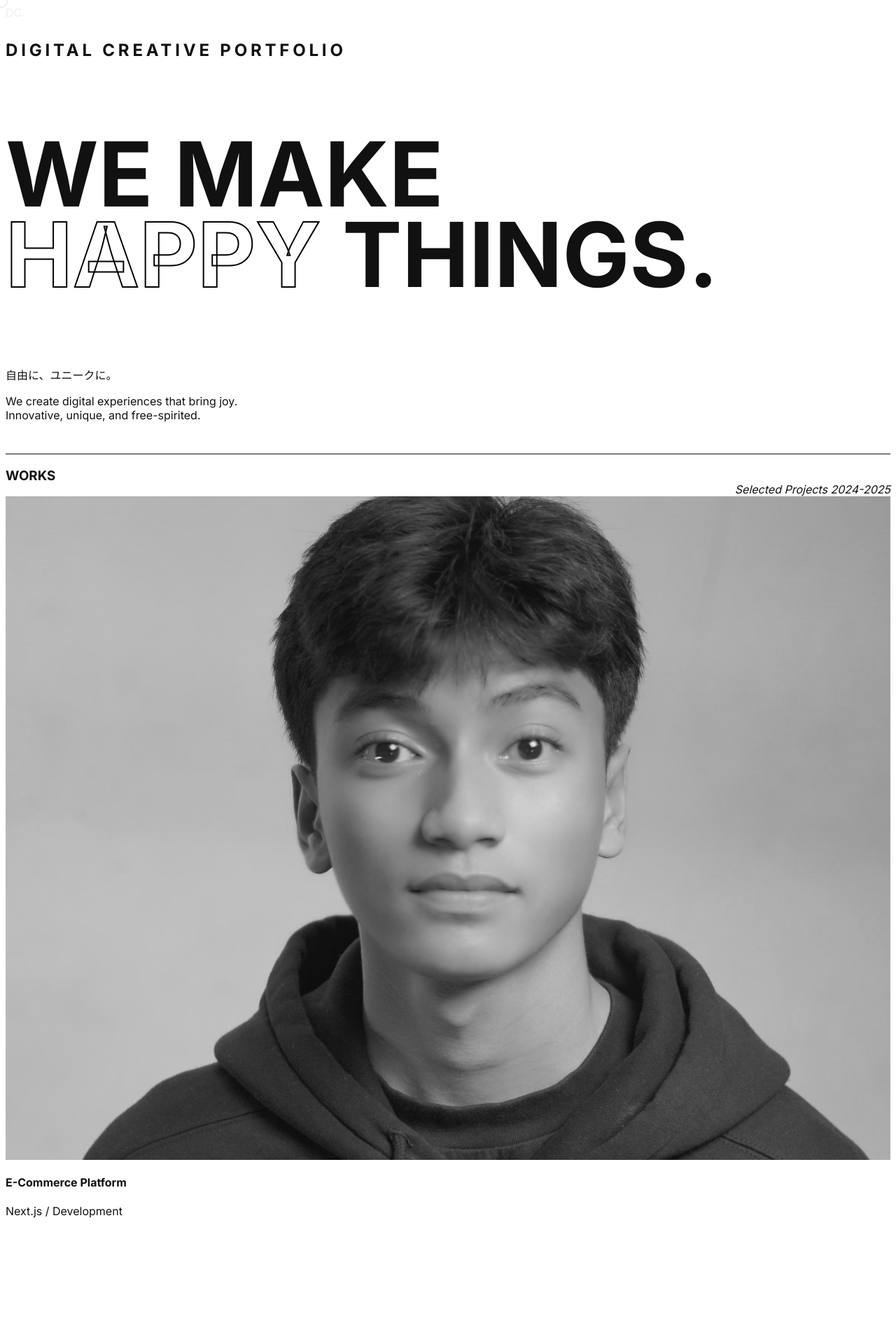
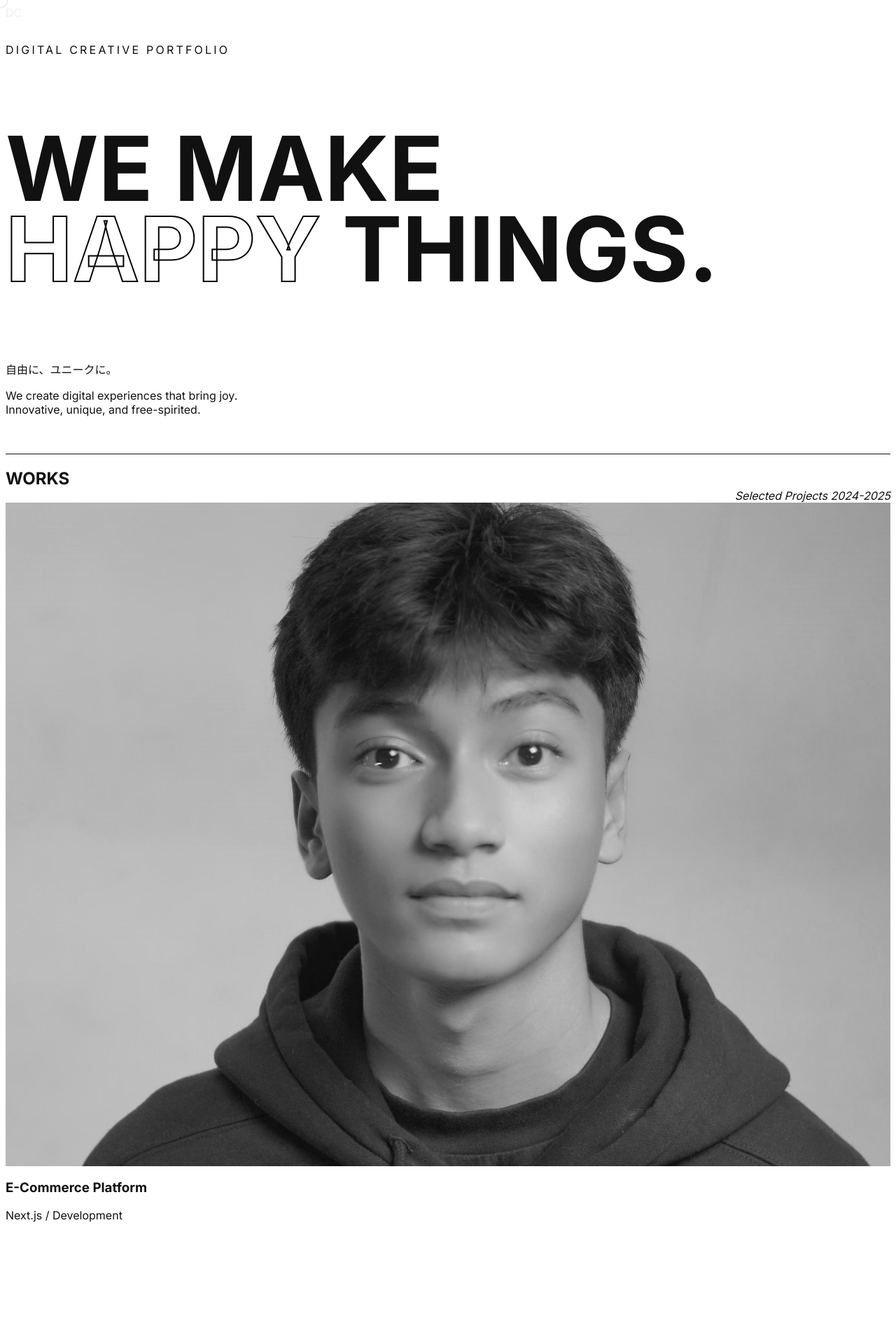
Before and after one commit to DhanialCaturrangga/chatbot, a Next.js app: page / in a window 1280 px wide. Shown: the top 1920 px of the page at 70% size. Built offline with nearby package versions, Linux system fonts and the light colour scheme.

Commit message:
chore: optimize accessibility and performance for 100/100 score

```diff
--- a/src/app/page.tsx
+++ b/src/app/page.tsx
@@ -1,8 +1,13 @@
 "use client";
 
+import dynamic from 'next/dynamic'
 import Image from "next/image";
-import ChatWidget from '@/components/ChatWidget'
-import { useState, useEffect, useRef } from "react";
+import { useState, useEffect } from "react";
+
+// Lazy load ChatWidget for better initial performance
+const ChatWidget = dynamic(() => import('@/components/ChatWidget'), {
+  ssr: false,
+})
 
 export default function Home() {
   const [mousePos, setMousePos] = useState({ x: 0, y: 0 });
@@ -40,9 +45,9 @@ export default function Home() {
 
       {/* LOADER OVERLAY */}
       <div className="loader-overlay flex flex-col items-center justify-center pointer-events-none">
-        <h1 className="text-4xl font-bold tracking-tighter mix-blend-difference text-black">
+        <div className="text-4xl font-bold tracking-tighter mix-blend-difference text-black">
           JUNNI STYLE
-        </h1>
+        </div>
         <p className="mt-2 font-mono text-sm">LOADING EXPERIENCE...</p>
       </div>
 
@@ -67,9 +72,9 @@ export default function Home() {
       <main className="pt-32 px-6 sm:px-12 max-w-7xl mx-auto">
 
         <div className="min-h-[80vh] flex flex-col justify-center">
-          <h2 className="text-sm font-bold uppercase tracking-[0.2em] mb-4 text-gray-500">
+          <p className="text-sm font-bold uppercase tracking-[0.2em] mb-4 text-gray-700">
             Digital Creative Portfolio
-          </h2>
+          </p>
 
           <h1
             className="text-[10vw] leading-[0.9] font-bold tracking-tighter mb-8 cursor-none"
@@ -82,7 +87,7 @@ export default function Home() {
 
           <div className="text-2xl sm:text-4xl font-serif max-w-2xl leading-relaxed">
             <p>自由に、ユニークに。</p>
-            <p className="mt-2 text-xl sm:text-2xl text-gray-600 font-sans">
+            <p className="mt-2 text-xl sm:text-2xl text-gray-800 font-sans">
               We create digital experiences that bring joy. <br />
               Innovative, unique, and free-spirited.
             </p>
@@ -92,8 +97,8 @@ export default function Home() {
         {/* PROJECTS SECTION */}
         <section className="py-24 border-t border-black">
           <div className="flex items-end justify-between mb-16">
-            <h3 className="text-6xl font-bold tracking-tighter">WORKS</h3>
-            <span className="text-xl font-serif italic">Selected Projects 2024-2025</span>
+            <h2 className="text-6xl font-bold tracking-tighter">WORKS</h2>
+            <span className="text-xl font-serif italic text-gray-800">Selected Projects 2024-2025</span>
           </div>
 
           <div className="grid grid-cols-1 md:grid-cols-2 gap-x-8 gap-y-24">
@@ -108,8 +113,8 @@ export default function Home() {
                 <div className="absolute inset-0 bg-[#E6FF00] transform translate-y-full group-hover:translate-y-0 transition-transform duration-500 ease-in-out z-10 opacity-20"></div>
                 <Image src="/Daniel.jpg" alt="Screenshot of E-Commerce Platform Project" fill className="object-cover grayscale group-hover:grayscale-0 transition-all duration-500" />
               </div>
-              <h4 className="text-3xl font-bold">E-Commerce Platform</h4>
-              <p className="text-sm mt-2 text-gray-500">Next.js / Development</p>
+              <h3 className="text-3xl font-bold">E-Commerce Platform</h3>
+              <p className="text-sm mt-2 text-gray-700">Next.js / Development</p>
             </div>
 
             {/* Project 2 */}
@@ -122,8 +127,8 @@ export default function Home() {
                 <div className="absolute inset-0 bg-[#E6FF00] transform translate-y-full group-hover:translate-y-0 transition-transform duration-500 ease-in-out z-10 opacity-20"></div>
                 <div className="w-full h-full flex items-center justify-center bg-black text-white text-4xl font-bold">PROJECT</div>
               </div>
-              <h4 className="text-3xl font-bold">Brand Identity</h4>
-              <p className="text-sm mt-2 text-gray-500">Design / Branding</p>
+              <h3 className="text-3xl font-bold">Brand Identity</h3>
+              <p className="text-sm mt-2 text-gray-700">Design / Branding</p>
             </div>
 
           </div>
@@ -138,7 +143,7 @@ export default function Home() {
             CONTACT
           </h2>
           <div className="text-right">
-            <p className="text-2xl mb-2">Let's work together</p>
+            <p className="text-2xl mb-2 text-white">Let's work together</p>
             <a href="mailto:hello@daniel.com" className="text-xl underline decoration-[#E6FF00]">hello@daniel.com</a>
           </div>
         </div>
```
